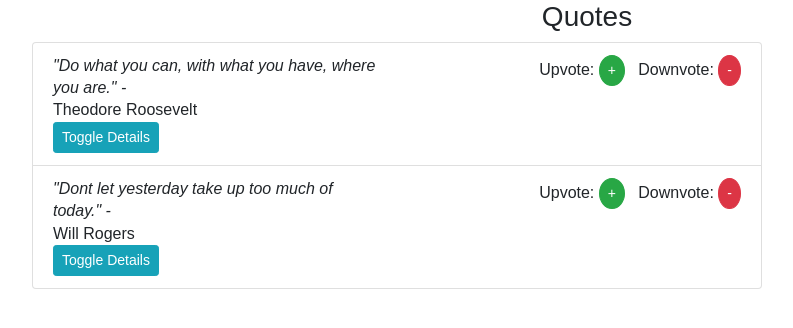
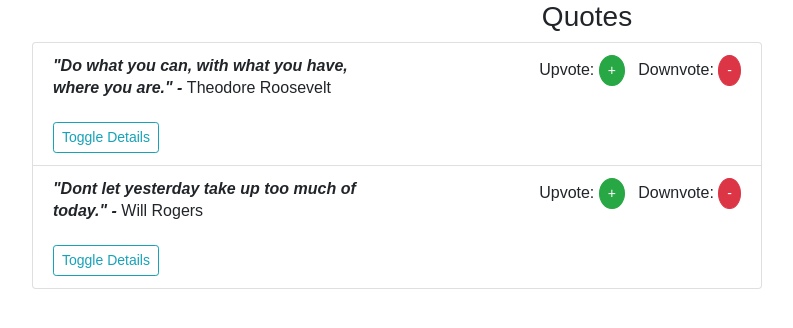
Before and after one commit to Kenneththumi/Quotes, an Angular app: page / in a window 1280 px wide. Shown: the top 328 px of the page, without its empty margins (53-846 px from the left). Built offline with nearby package versions, Linux system fonts and the light colour scheme.

Commit message:
Voting  enhanced

```diff
--- a/src/app/quote/quote.component.css
+++ b/src/app/quote/quote.component.css
@@ -1,5 +1,6 @@
 .quote{
     font-style: italic;
+    font-weight: bold;
 }
 .btn-round{
     -webkit-border-radius: 50%;
--- a/src/app/quote/quote.component.html
+++ b/src/app/quote/quote.component.html
@@ -7,21 +7,23 @@
                         <li class="list-group-item" *ngFor="let quote of quotes; index as i">
                             <div class="row">
                                 <div class="col-md-6">
-                                    <div class="quote">"{{ quote.quote }}" - </div>
                                     <div>
-                                           {{ quote.author}}
-                                    </div>
-                                    <button class="btn btn-sm btn-info" (click)="toggleDetails(i)">
+                                       <span class="quote">
+                                        "{{ quote.quote }}" -
+                                       </span>
+                                       {{ quote.author}}
+                                    </div><br>
+                                    <button class="btn btn-sm btn-outline-info" (click)="toggleDetails(i)">
                                         Toggle Details
                                     </button>
                                 </div>
                                  <div class="col-md-6">
                                      <div class="float-right">
                                         Upvote:
-                                        <div class="btn btn-sm btn-round btn-success">+</div>
+                                        <div class="btn btn-sm btn-round btn-success" (click)="upvote(i)">+</div>
                                         &nbsp;
                                         Downvote:
-                                        <div class="btn btn-sm btn-round btn-danger">-</div>
+                                        <div class="btn btn-sm btn-round btn-danger" (click)="downvote(i)">-</div>
                                      </div>
                                  </div>
                             </div>
--- a/src/app/quote/quote.component.ts
+++ b/src/app/quote/quote.component.ts
@@ -13,6 +13,7 @@ export class QuoteComponent implements OnInit {
   ngOnInit(): void {
   }
 
+  //Quotes initial array
   quotes:Quote[] = [
         new Quote('Do what you can, with what you have, where you are.','Theodore Roosevelt','Thumi',new Date(2020,6,1)),
         new Quote('Dont let yesterday take up too much of today.','Will Rogers','Thumi',new Date(2019,6,1))
@@ -23,4 +24,15 @@ export class QuoteComponent implements OnInit {
   toggleDetails(index:number){
        this.quotes[index].moreDetails = !this.quotes[index].moreDetails;
   }
+
+  //upvoting
+  upvote(index:number){
+      this.quotes[index].vote += 1;
+      console.log(this.quotes[index].vote)
+  }
+
+  //downvoting
+  downvote(index:number){
+      this.quotes[index].vote -= 1;
+  }
 }
```
